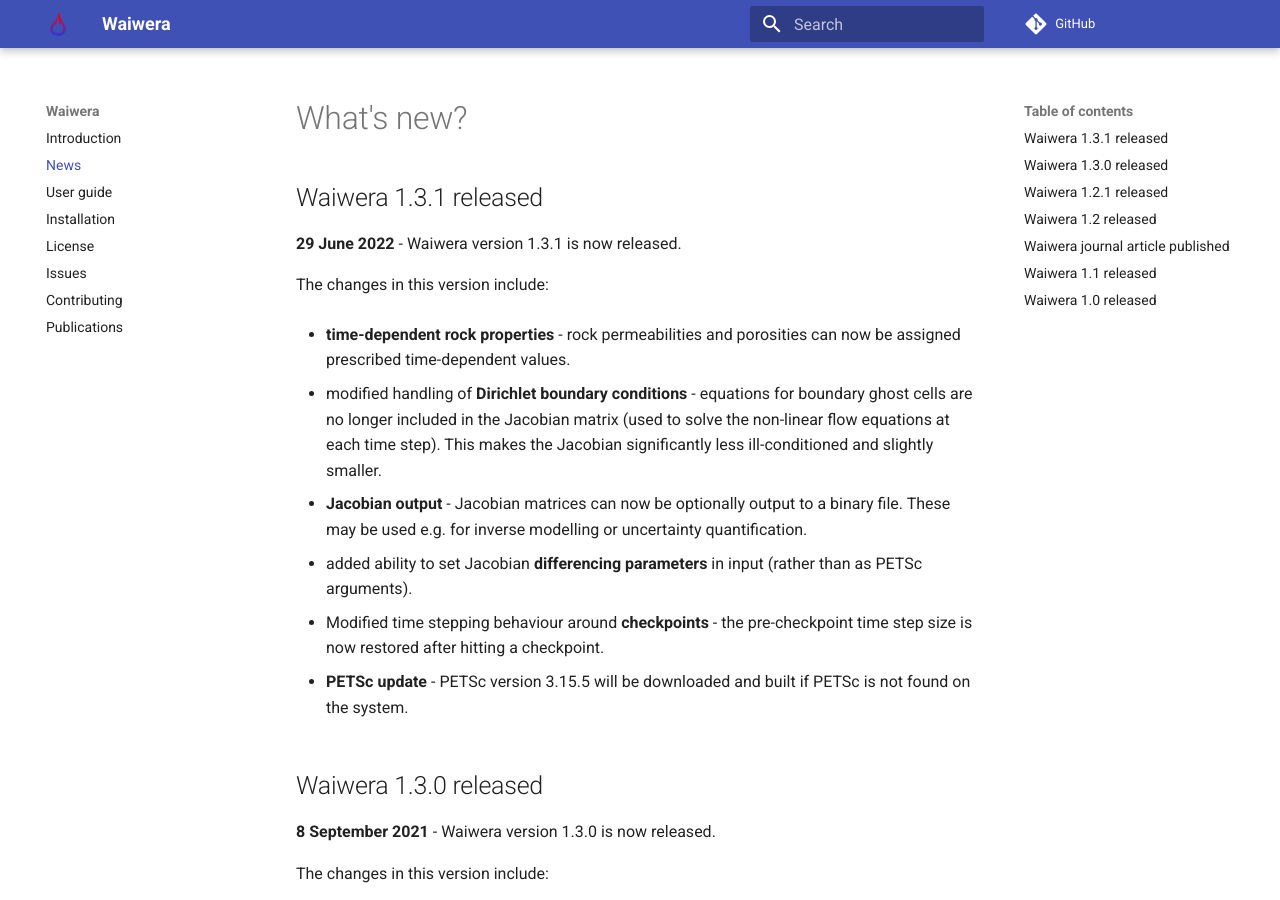
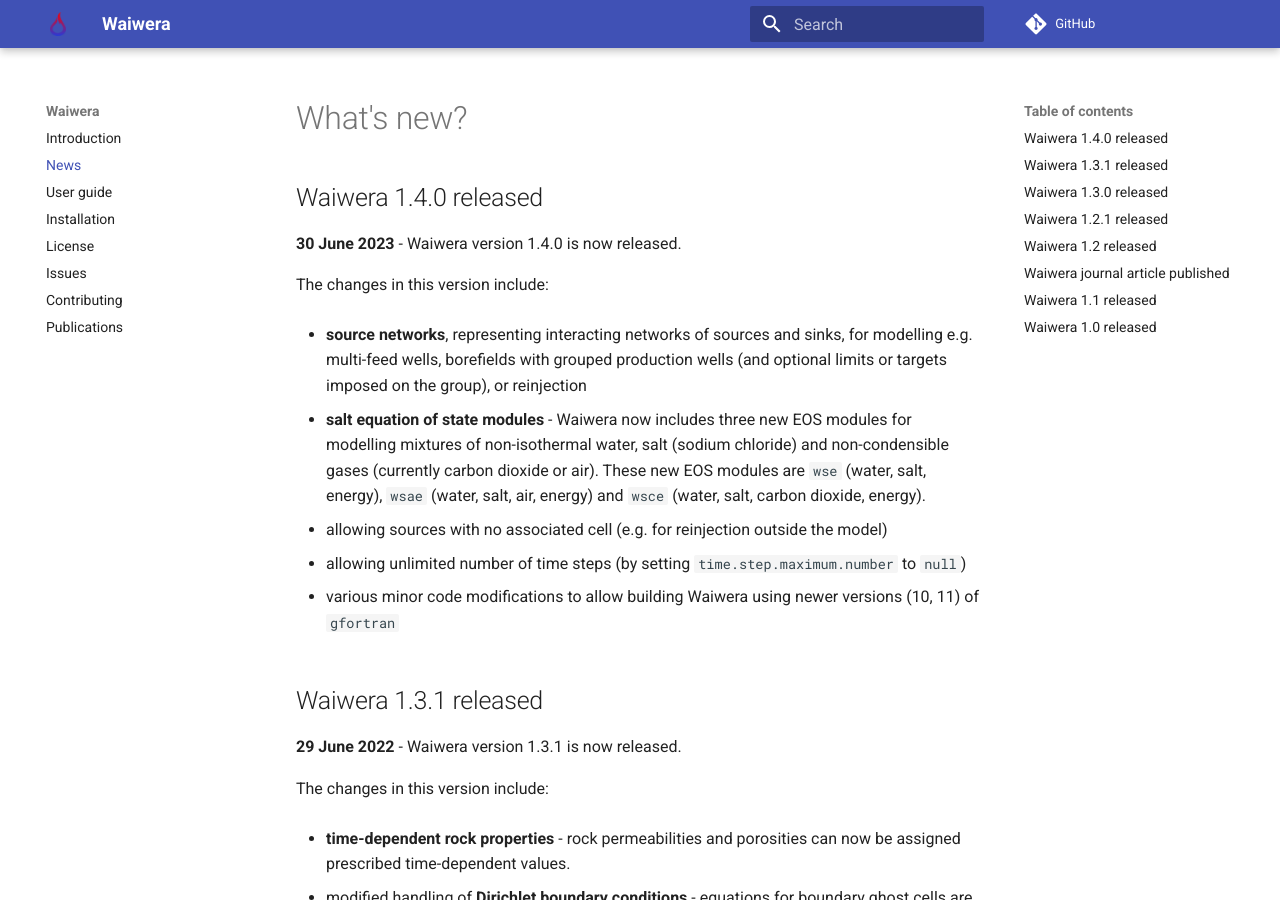
Before and after one commit to waiwera/waiwera-mkdocs, an MkDocs documentation site: the page built from docs/news.md, in a window 1280 px wide and 900 px high. Built offline with MkDocs 1.6.1 and Material for MkDocs 9.7.7, drawn with Linux system fonts in a browser that asks for light colours; comment, search, counter and statistics services are not loaded.

Commit message:
Version 1.4.0 release

```diff
--- a/docs/news.md
+++ b/docs/news.md
@@ -1,4 +1,31 @@
 # What's new?
+
+## Waiwera 1.4.0 released
+
+**30 June 2023** - Waiwera version 1.4.0 is now released.
+
+The changes in this version include:
+
+- **source networks**, representing interacting networks of sources
+  and sinks, for modelling e.g. multi-feed wells, borefields with
+  grouped production wells (and optional limits or targets imposed on
+  the group), or reinjection
+
+- **salt equation of state modules** - Waiwera now includes three new
+  EOS modules for modelling mixtures of non-isothermal water, salt
+  (sodium chloride) and non-condensible gases (currently carbon
+  dioxide or air). These new EOS modules are `wse` (water, salt,
+  energy), `wsae` (water, salt, air, energy) and `wsce` (water, salt,
+  carbon dioxide, energy).
+
+- allowing sources with no associated cell (e.g. for reinjection outside
+  the model)
+
+- allowing unlimited number of time steps (by setting
+  `time.step.maximum.number` to `null`)
+
+- various minor code modifications to allow building Waiwera using
+  newer versions (10, 11) of `gfortran`
 
 ## Waiwera 1.3.1 released
 
```
